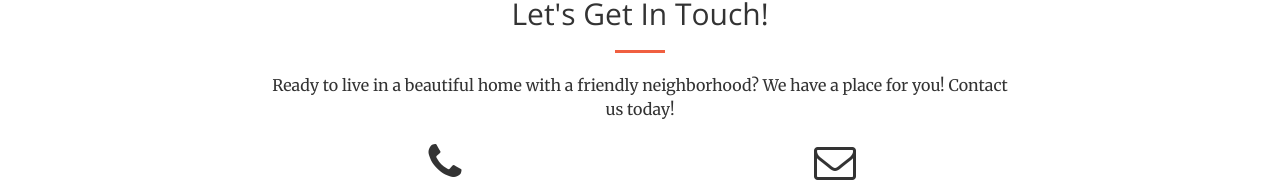
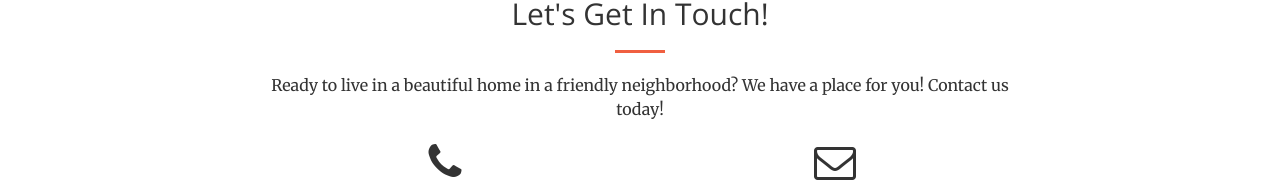
Before and after one commit to Jreddysmith/Properties, a website: page index.html in a window 1280 px wide. Shown: the part 2241-2423 px from the top of the page. Drawn offline with nearby package versions, Linux system fonts and the light colour scheme.

Commit message:
Changed last paragraph

```diff
--- a/index.html
+++ b/index.html
@@ -220,7 +220,7 @@
                 <div class="col-lg-8 col-lg-offset-2 text-center">
                     <h2 class="section-heading">Let's Get In Touch!</h2>
                     <hr class="primary">
-                    <p>Ready to live in a beautiful home with a friendly neighborhood? We have a place for you! Contact us today!</p>
+                    <p>Ready to live in a beautiful home in a friendly neighborhood? We have a place for you! Contact us today!</p>
                 </div>
                 <div class="col-lg-4 col-lg-offset-2 text-center">
                     <i class="fa fa-phone fa-3x sr-contact"></i>
```
